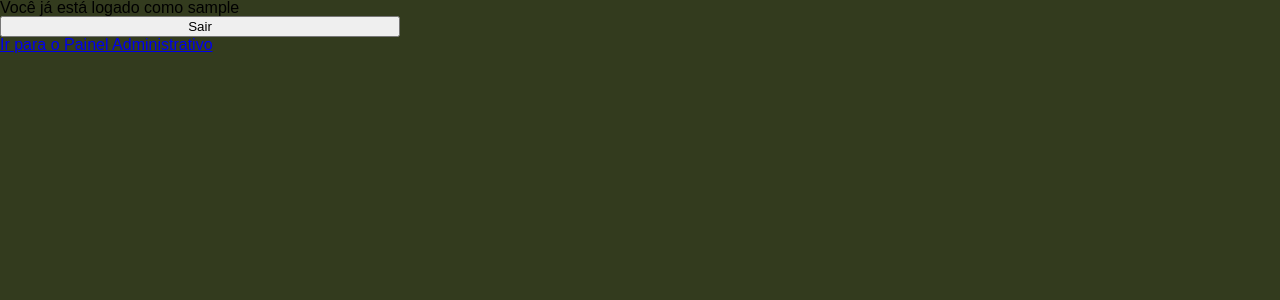
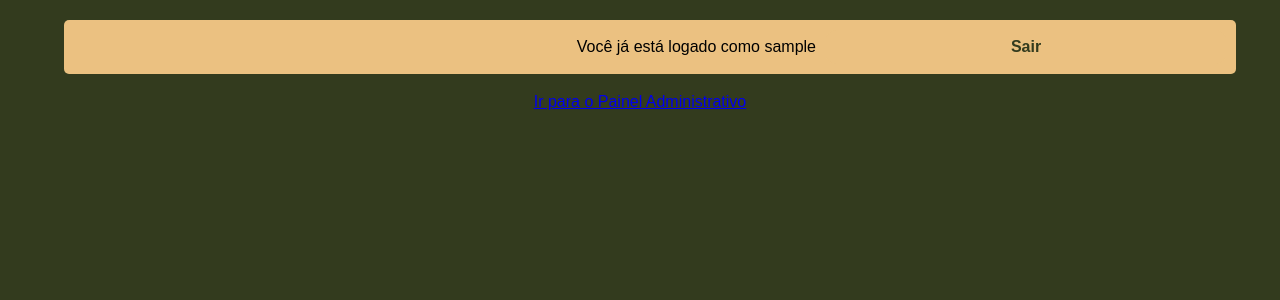
Before and after one commit to MariaLuizaGuerra/ProjetoWeb, a PHP site: page /login.php in a window 1280 px wide. Shown: the top 300 px of the page. Run offline with PHP 8.4, Linux system fonts and the light colour scheme; the visitor is signed in with stand-in values (Sample User, id 1).

Commit message:
Aula 02-09

```diff
--- a/css/admin.css
+++ b/css/admin.css
@@ -85,3 +85,53 @@ table tbody tr td a:hover, .botao-cadastrar:hover, .botao-excluir:hover {
     padding: 10px 10px;
     border: none;
 }
+
+.container-topo {
+    display: flex;
+    flex-direction: column;
+    width: 90%;
+    margin: auto;
+    max-width: 100%;
+    padding: 20px;
+}
+
+.topo-direita {
+    display: flex;
+    justify-content: flex-end;
+    align-items: center;
+    width: 100%;
+    gap: 10px;
+    background-color: #EBC181;
+    padding: 10px;
+    border-radius: 5px;
+}
+
+.topo-direita p{
+    margin: 0;
+}
+
+.topo-direita form {
+    margin: 0;
+}
+
+.conteudo {
+    text-align: center;
+    margin-top: 20px;
+}
+
+.botao-sair {
+    background-color: #EBC181;
+    color: #333B1E;
+    border: none;
+    border-radius: 10px;
+    padding: 8px 16px;
+    font-size: 16px;
+    font-weight: 600;
+    cursor: pointer;
+    font-family: 'Poppins', sans-serif;
+}
+
+.botao-sair:hover{
+    background-color: #d9a95f;
+    transform: scale(1.05);
+}
--- /dev/null
+++ b/css/login.css
@@ -0,0 +1,12 @@
+.container-form .form-wrapper .mensagem-erro {
+    color: #c0392b;
+    background: #FFF;
+    border: 1px solid #c0392b;
+    padding: 8px 12px;
+    border-radius: 6px;
+    margin: 12px 0;
+}
+
+.mensagem-erro.oculto{
+    display: none;
+}
--- a/login.php
+++ b/login.php
@@ -16,6 +16,7 @@ $erro = $_GET['erro'] ?? '';
     <link rel="stylesheet" href="css/admin.css">
     <link rel="stylesheet" href="css/index.css">
     <link rel="stylesheet" href="css/form.css">
+    <link rel="stylesheet" href="css/login.css">
     <title>Granato - Login</title>
 </head>
 
@@ -63,6 +64,18 @@ $erro = $_GET['erro'] ?? '';
             </section>
         <?php endif; ?>
     </main>
+
+<script>
+    window.addEventListener('DOMContentLoaded', function(){
+        var msg = document.querySelector('.mensagem-erro');
+        if(msg){
+            setTimeout(function(){
+                msg.classList.add('oculto');
+            }, 5000);
+        }
+    });
+</script>
+
 </body>
 
 </html>
```
Also changed, not shown: admin.php (renamed from admin.html, +23 -0 lines), autenticar.php (+8 -1 lines), logout.php (added).
